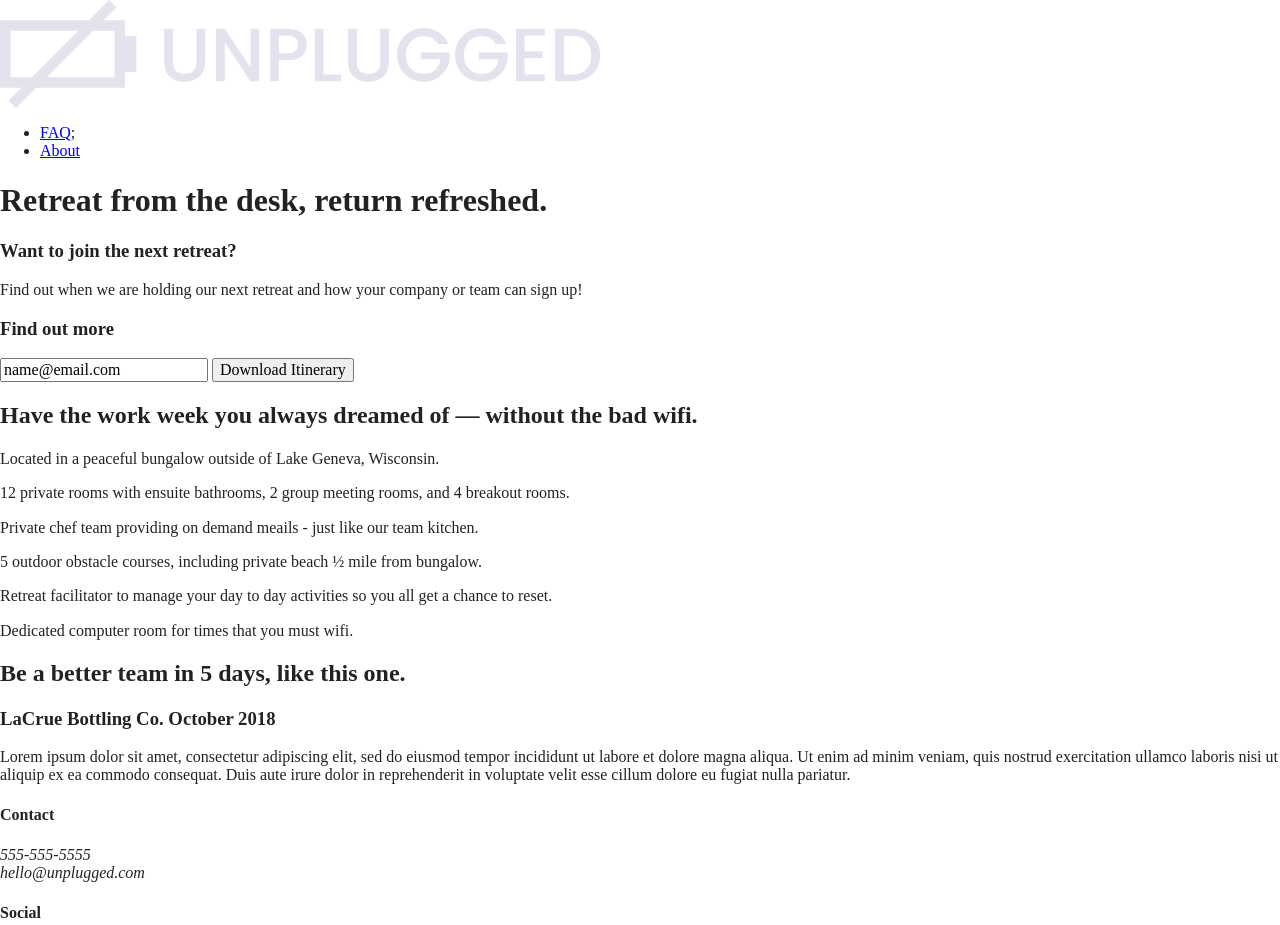
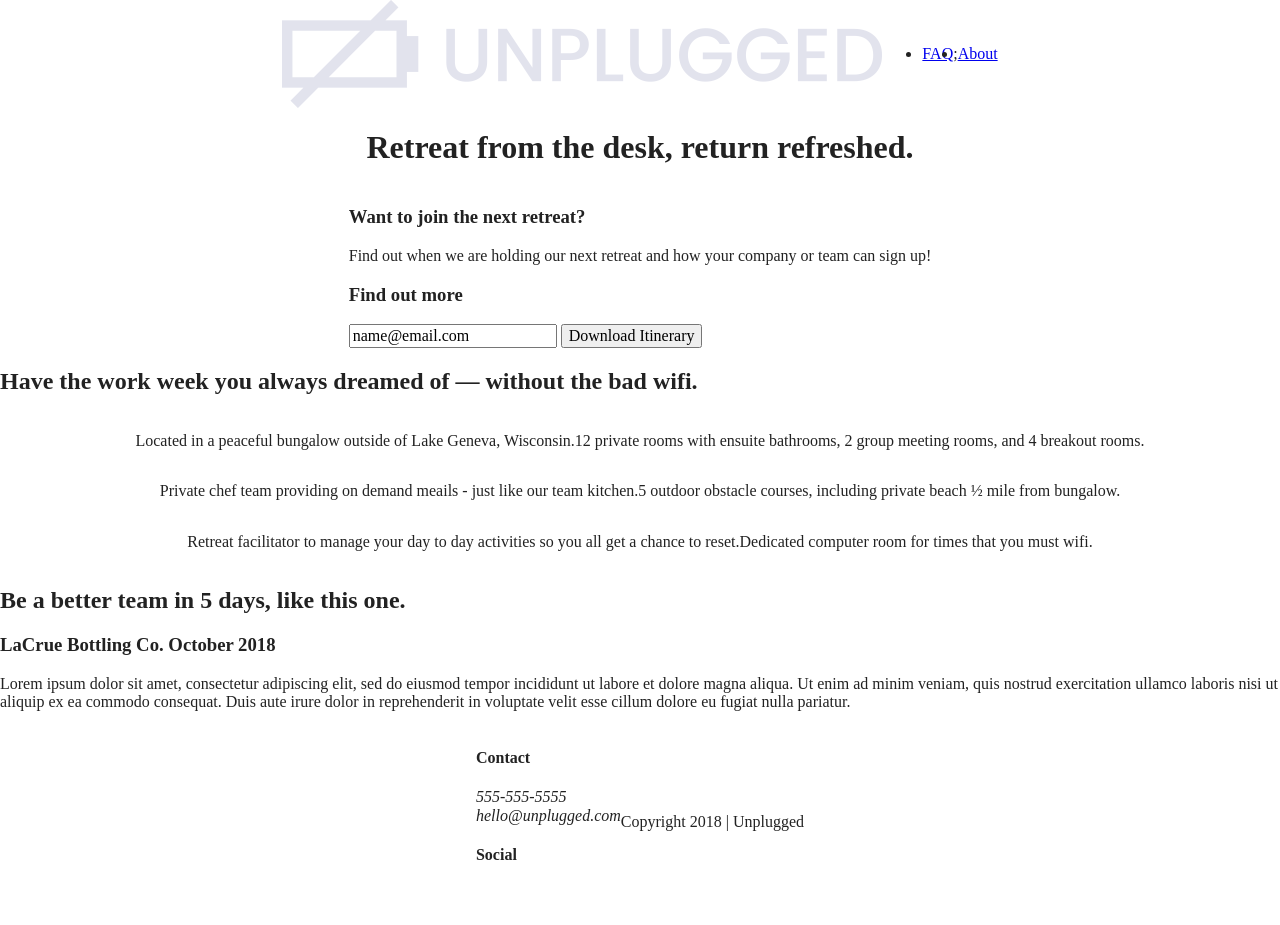
Before and after one commit to GretaGG/unplugged-retreat, a website built with Parcel: page index.html in a window 1280 px wide. Shown: the top 925 px of the page. Built offline with nearby package versions, Linux system fonts and the light colour scheme.

Commit message:
Css stylings added

```diff
--- a/css/main.css
+++ b/css/main.css
@@ -86,6 +86,125 @@
 /* ==========================================================================
    Author's custom styles
    ========================================================================== */
+
+
+ /* -------------------- Base Header - Footer Styles -------------------- */
+header,
+footer {
+    display: flex;
+    justify-content: center;
+    align-items: center;
+}
+
+header .content-wrapper {
+  display: flex;
+  justify-content: center;
+  align-items: center;
+  flex-flow: row wrap;
+}
+
+header nav {
+  display: flex;
+  justify-content: space-around;
+  align-items: center;
+  flex-flow: row wrap;
+}
+
+header nav ul {
+  display: flex;
+  justify-content: space-around;
+}
+
+footer .social-icons {
+  display: flex;
+  justify-content: space-around;
+  align-items: center;
+}
+
+footer .social-icons p {
+  display: flex;
+  justify-content: center;
+  align-items: center;
+}
+
+/* -------------------- Mobile Styles - Homepage -------------------- */
+
+/* Hero Area */
+
+.hero-area {
+  display: flex;
+  justify-content: center;
+  flex-flow: row wrap;
+}
+
+/* Aside */
+
+aside {
+  display: flex;
+  justify-content: center;
+  align-items: center;
+  flex-flow: row wrap;
+}
+
+/* Features */
+
+.features {
+  display: flex;
+  justify-content: center;
+  flex-flow: row wrap;
+}
+
+.features .features-items {
+  display: flex;
+  justify-content: center;
+  align-items: center;
+  flex-flow: row wrap;
+}
+
+/* Reviews */
+
+.reviews {
+  display: flex;
+  justify-content: center;
+  flex-flow: row wrap;
+}
+
+/* ==========================================================================
+   About Page
+   ========================================================================== */
+
+.mission {
+  display: flex;
+  justify-content: center;
+  align-items: center;
+  flex-flow: row wrap;
+}
+
+.contact-section {
+  display: flex;
+  justify-content: center;
+  align-items: center;
+  flex-flow: row wrap;
+}
+
+/* ==========================================================================
+   FAQ Page
+   ========================================================================== */
+
+.faq {
+  display: flex;
+  justify-content: center;
+  align-items: center;
+  flex-flow: row wrap;
+}
+
+.faq .content-wrapper {
+  display: flex;
+  justify-content: center;
+  align-items: center;
+  flex-flow: row wrap;
+}
+
 
 /* ==========================================================================
    Helper classes
```
